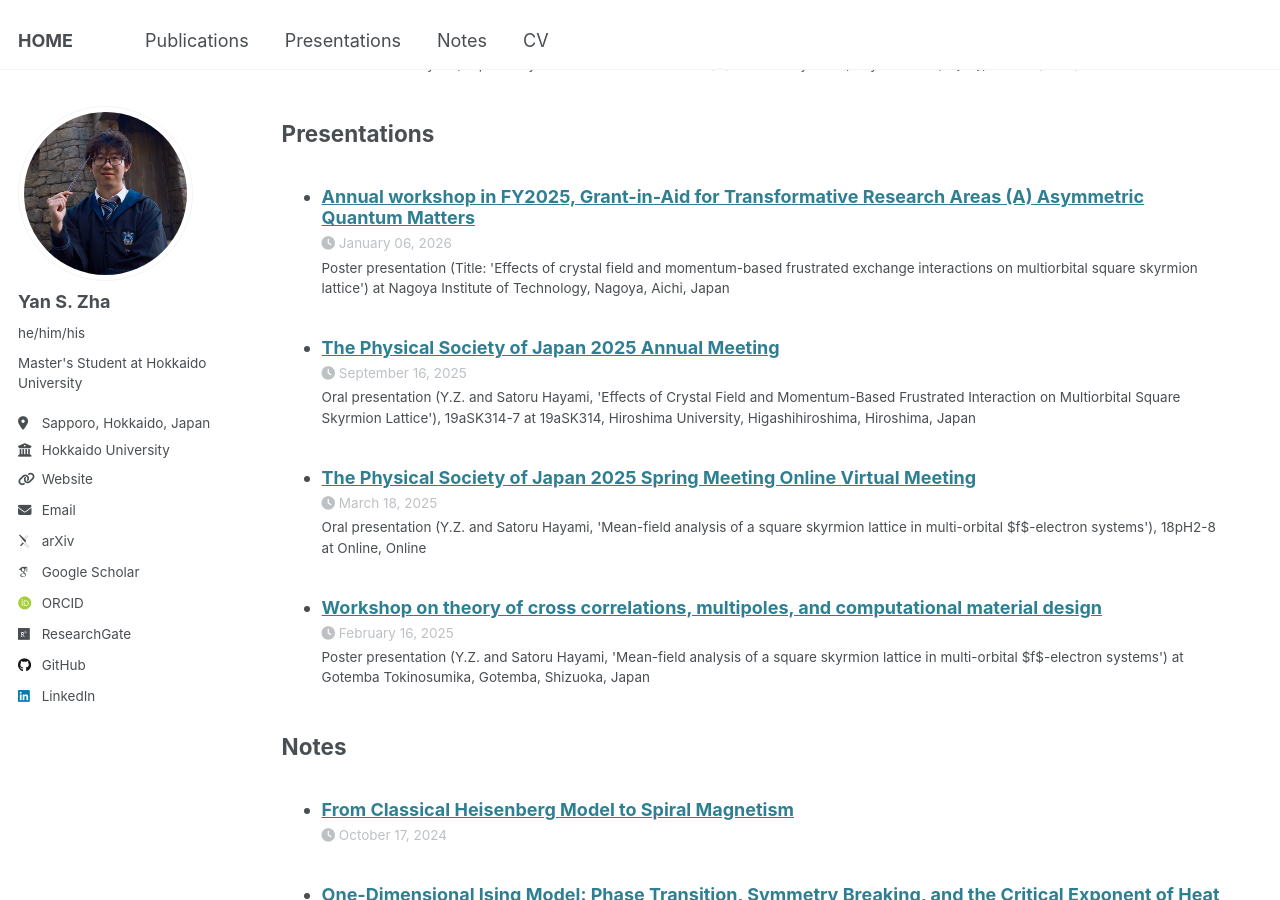
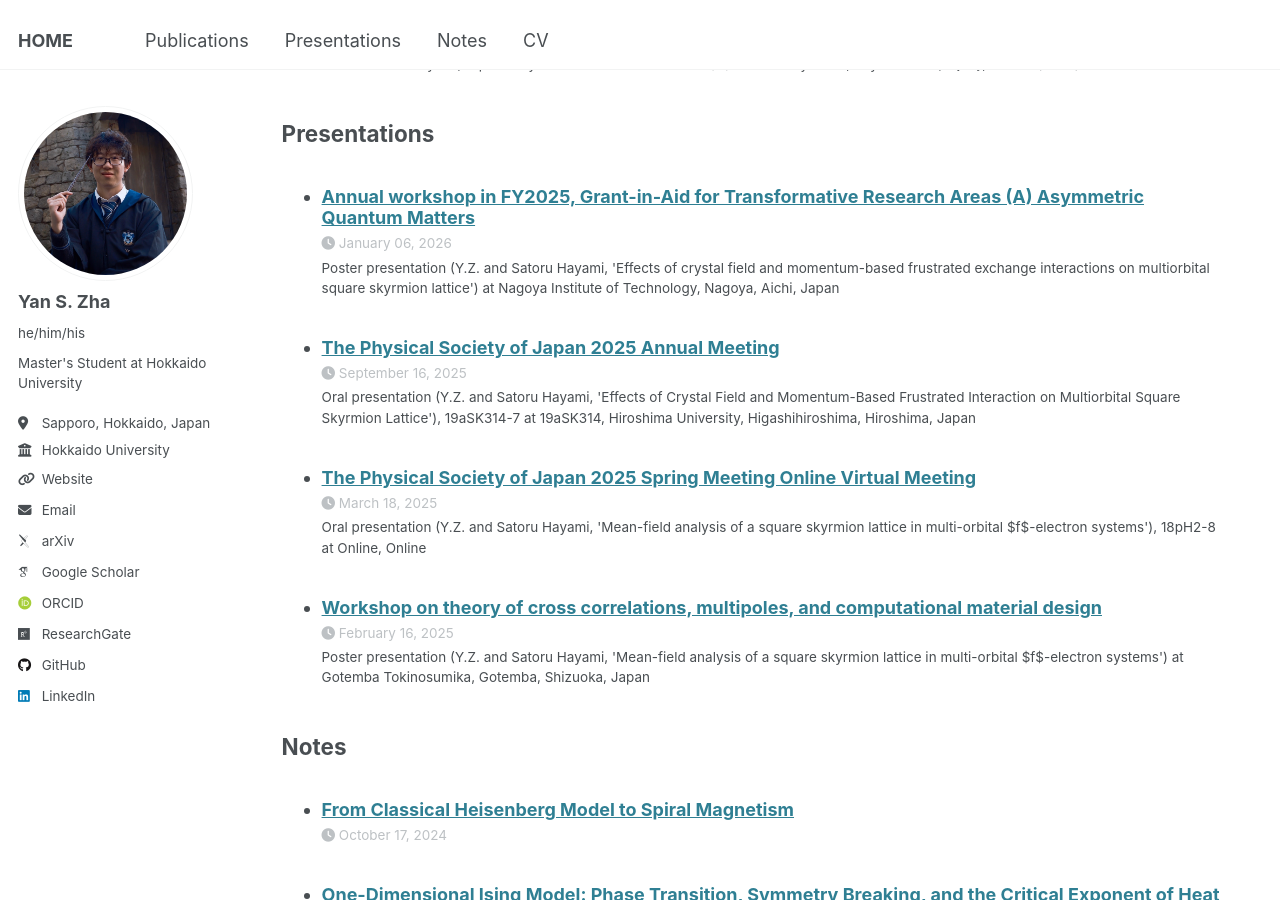
Before and after one commit to yzhacn/yzhacn.github.io, a Jekyll site: the page built from _pages/cv.md, in a window 1280 px wide and 900 px high, scrolled down 1325 px. Built offline with Jekyll 4.4.1, drawn with Linux system fonts in a browser that asks for light colours; some web fonts are replaced.

Commit message:
Update 2026-01-07-pre-4.md

```diff
--- a/_talks/2026-01-07-pre-4.md
+++ b/_talks/2026-01-07-pre-4.md
@@ -1,7 +1,7 @@
 ---
 title: "Annual workshop in FY2025, Grant-in-Aid for Transformative Research Areas (A) Asymmetric Quantum Matters"
 collection: talks
-type: "Poster presentation (Title: 'Effects of crystal field and momentum-based frustrated exchange interactions on multiorbital square skyrmion lattice')"
+type: "Poster presentation (Y.Z. and Satoru Hayami, 'Effects of crystal field and momentum-based frustrated exchange interactions on multiorbital square skyrmion lattice')"
 permalink: "https://asymmetry.hiroshima-u.ac.jp/event/3097"
 venue: "Nagoya Institute of Technology"
 date: 2026.01.06-2026.01.08
```
